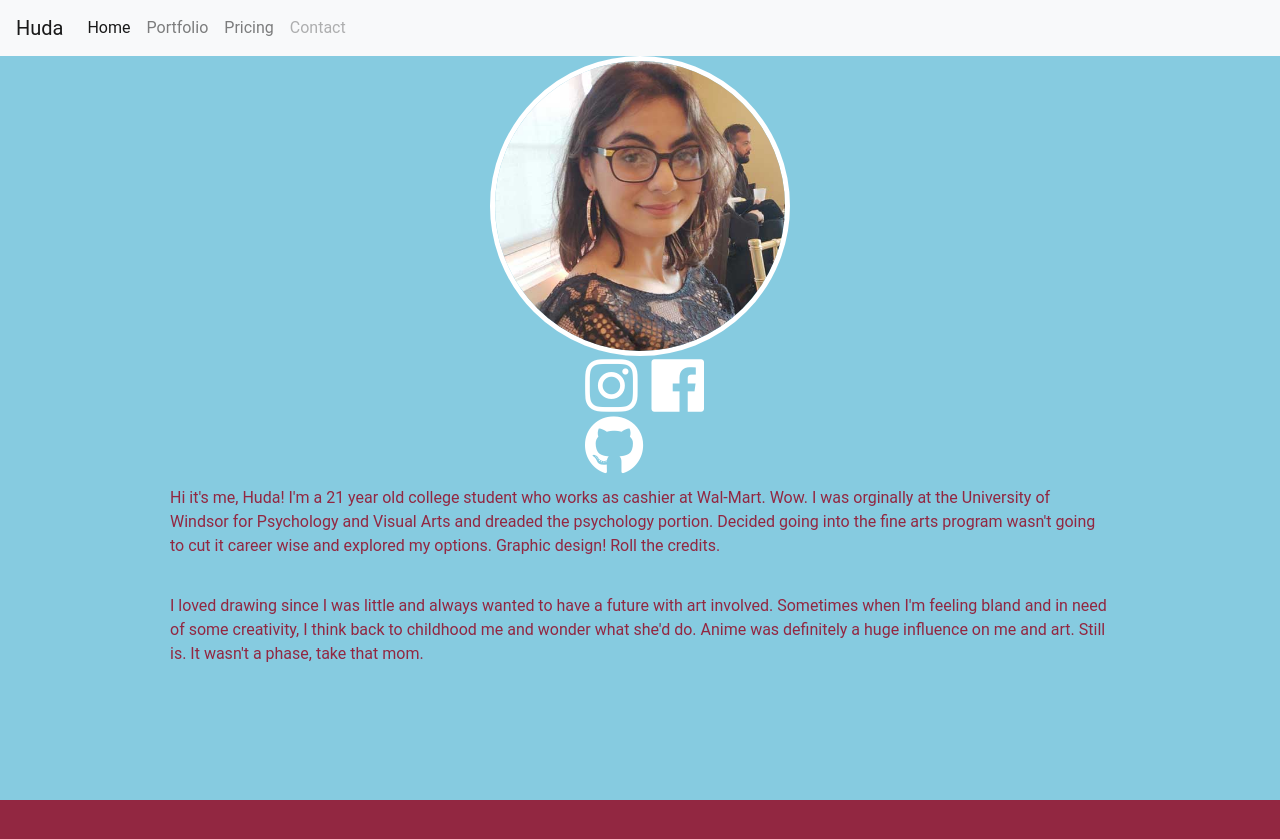
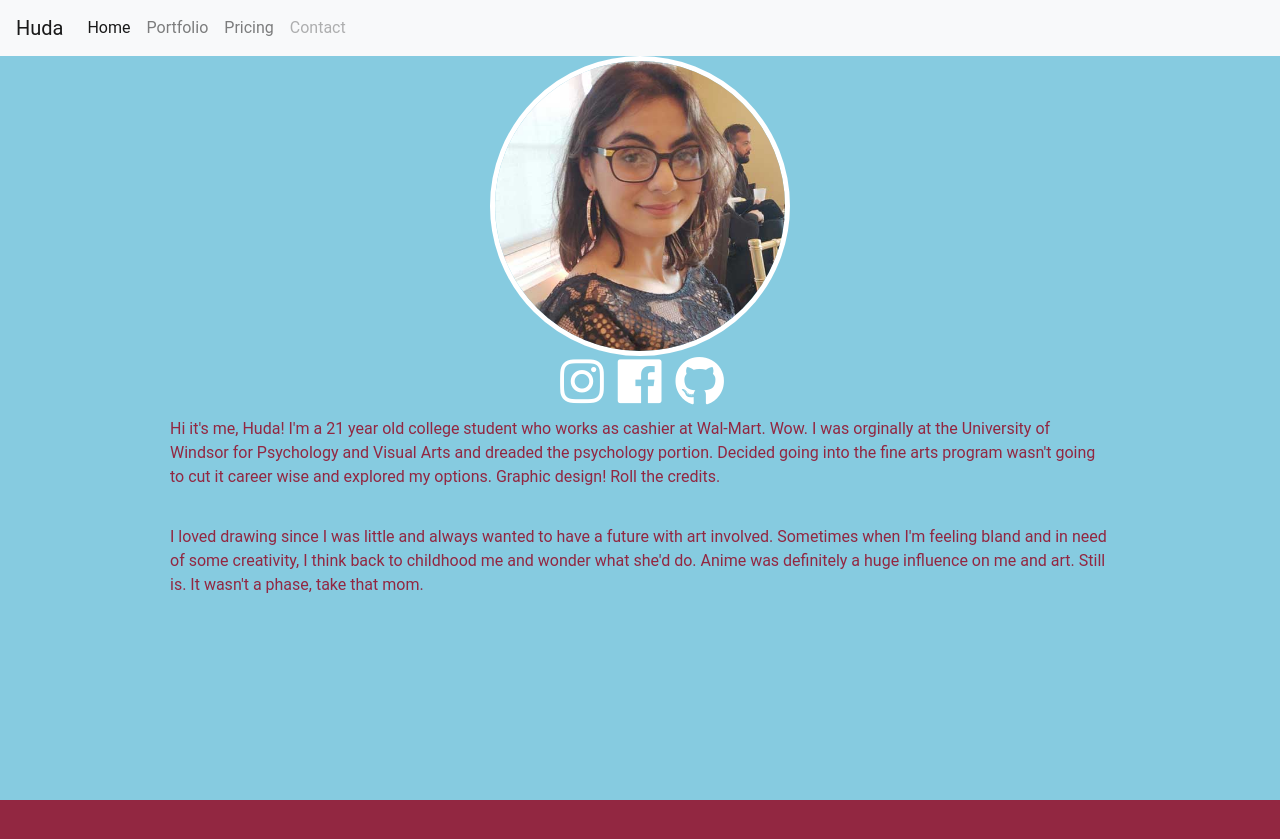
Before and after one commit to yodard/mysite, a Jekyll site: the page built from index.html, in a window 1280 px wide. Shown: the top 839 px of the page. Built offline with Jekyll 4.4.1, drawn with Linux system fonts in a browser that asks for light colours; nearby versions of some CDN libraries.

Commit message:
Update main.css

```diff
--- a/assets/css/main.css
+++ b/assets/css/main.css
@@ -18,7 +18,7 @@ h1,h2,h3,h4,h5,h6 {
     font-family: 'Roboto Condensed', sans-serif;
 }
 i{
-    font-size:60px;
+    font-size:50px;
     color: white
 }
 
@@ -36,7 +36,7 @@ img {
 }
 
 ul.icons {
-    width: 200px;
+    width: 250px;
     display: block;
     margin: 0 auto;
 }
```
